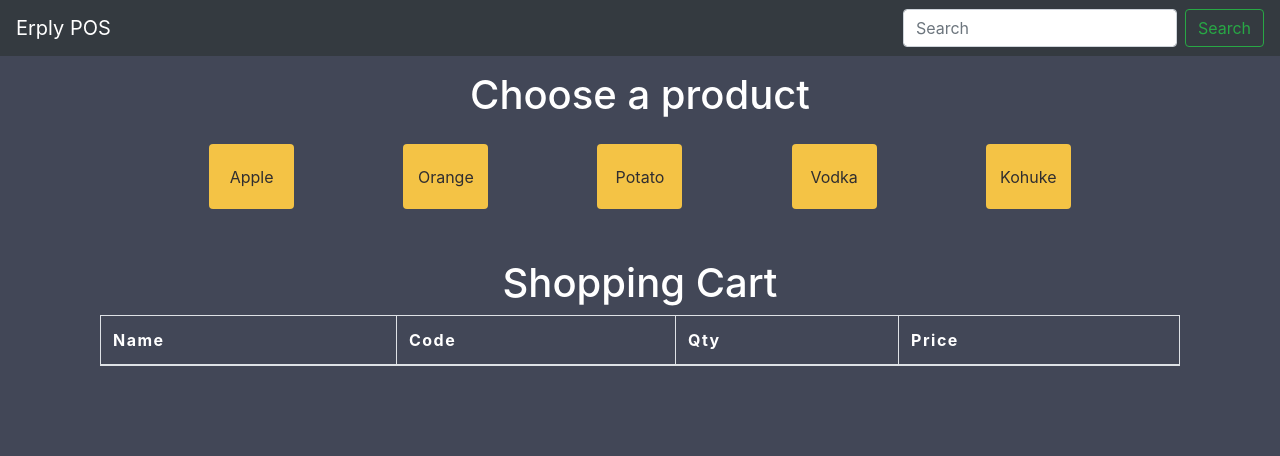
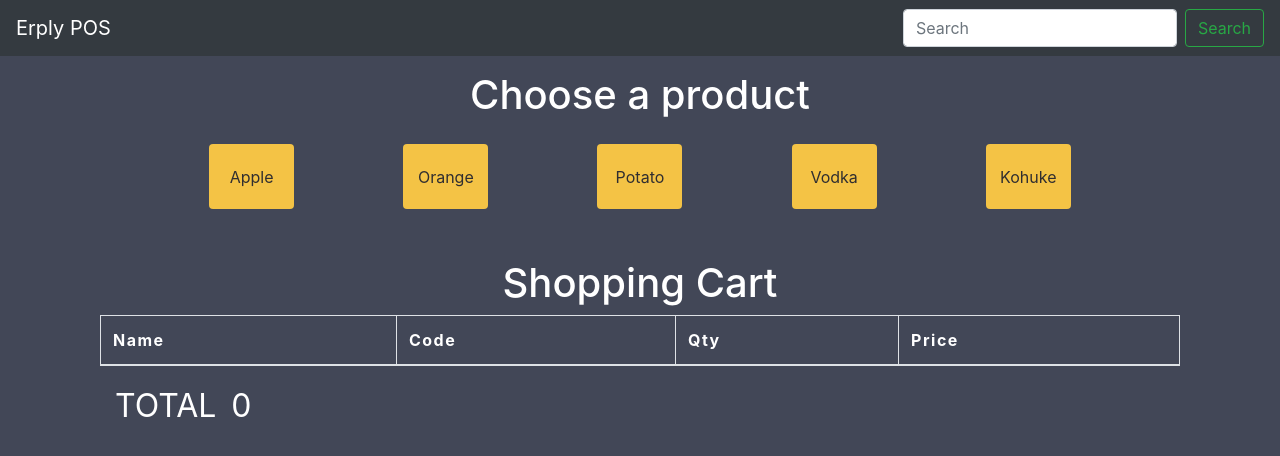
Before and after one commit to rrorrolfo/reactTraining-2, a React (Create React App) app: page / in a window 1280 px wide. Shown: the top 456 px of the page. Built offline with nearby package versions, Linux system fonts and the light colour scheme.

Commit message:
Created and styled total component

```diff
--- a/src/components/posFrame/index.jsx
+++ b/src/components/posFrame/index.jsx
@@ -3,11 +3,11 @@ import { Container } from "react-bootstrap";
 import ProductsSelection from "../productsSelection";
 import ShoppingCart from "../shoppingCart";
 
-const PosFrame = ({ products, itemsInCart }) => {
+const PosFrame = ({ products, itemsInCart, toPay }) => {
   return (
     <Container>
       <ProductsSelection products={products} />
-      <ShoppingCart items={itemsInCart} />
+      <ShoppingCart items={itemsInCart} toPay={toPay} />
     </Container>
   );
 };
--- a/src/components/shoppingCart/index.jsx
+++ b/src/components/shoppingCart/index.jsx
@@ -1,9 +1,9 @@
 import React from "react";
 import { Container, Table } from "react-bootstrap";
-
+import Total from "../total";
 import TableBillRow from "../billRow";
 
-const ShoppingCart = ({ items }) => {
+const ShoppingCart = ({ items, toPay }) => {
   return (
     <>
       <h1 className="text">Shopping Cart</h1>
@@ -28,6 +28,7 @@ const ShoppingCart = ({ items }) => {
             ))}
           </tbody>
         </Table>
+        <Total toPay={toPay} />
       </Container>
     </>
   );
--- /dev/null
+++ b/src/components/total/index.jsx
@@ -0,0 +1,13 @@
+import React from "react";
+import { Container } from "react-bootstrap";
+
+const Total = ({ toPay }) => {
+  return (
+    <Container className="total-topay">
+      <div style={{ marginRight: "15px" }}>TOTAL</div>
+      <div>{toPay}</div>
+    </Container>
+  );
+};
+
+export default Total;
--- a/src/containers/App.jsx
+++ b/src/containers/App.jsx
@@ -24,6 +24,7 @@ class App extends Component {
         <PosFrame
           products={this.state.products}
           itemsInCart={this.state.itemsInCart}
+          toPay={this.state.toPay}
         />
       </div>
     );
--- a/src/styles/app.scss
+++ b/src/styles/app.scss
@@ -37,4 +37,9 @@ $greyish: rgb(66, 71, 87);
     color: white;
     letter-spacing: 1.5px;
   }
+  .total-topay {
+    display: flex;
+    color: white;
+    font-size: 32px;
+  }
 }
```
